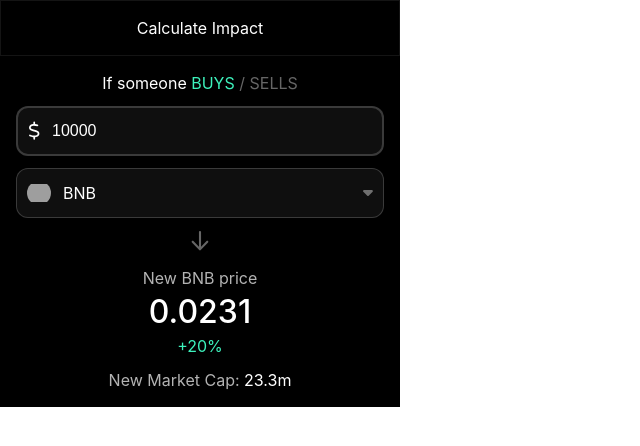
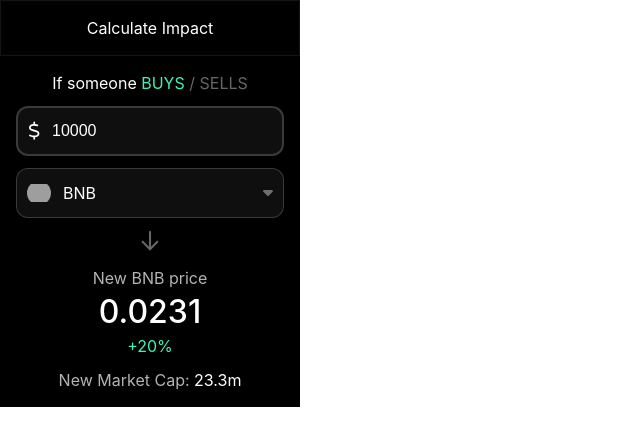
Before and after one commit to elisealcala/sonar-standalone, a React (Create React App) app: page / in a window 1280 px wide. Shown: the top 446 px of the page, without its empty margins (0-640 px from the left). Built offline with nearby package versions, Linux system fonts and the light colour scheme; no server answers; grey boxes are pictures that could not be loaded.

Commit message:
add animation

```diff
--- a/package.json
+++ b/package.json
@@ -40,5 +40,8 @@
       "last 1 firefox version",
       "last 1 safari version"
     ]
+  },
+  "devDependencies": {
+    "sass": "^1.53.0"
   }
 }
--- a/src/components/token-selector/dropdown/dropdown.css
+++ b/src/components/token-selector/dropdown/dropdown.scss
@@ -1,6 +1,8 @@
 .dropdown-container {
   height: 100%;
 }
+
+$total-items: 10;
 
 .dropdown-container .search-container {
   padding: 0.75rem;
@@ -35,4 +37,27 @@
   border-bottom: 2px solid var(--gray-1);
   padding: 0.75rem 0;
   cursor: pointer;
+  animation: fadeIn 0.3s linear;
+  animation-fill-mode: both;
+  position: relative;
 }
+
+@for $i from 1 through $total-items {
+  .list-item:nth-child(#{$i}) {
+    animation-delay: 0.15s * $i;
+  }
+}
+
+@keyframes fadeIn {
+  0% {
+    opacity: 0;
+    top: 50px;
+  }
+  75% {
+    opacity: 0.5;
+    top: 0px;
+  }
+  100% {
+    opacity: 1;
+  }
+}
--- a/src/components/token-selector/dropdown/dropdown.tsx
+++ b/src/components/token-selector/dropdown/dropdown.tsx
@@ -2,7 +2,7 @@
 import Input from "../../input";
 import TokenItem from "../token-item";
 import type { Option } from "../../../feature/impact-calculator/impact-calculator";
-import "./dropdown.css";
+import "./dropdown.scss";
 
 interface IDropdownProps {
   options: Option[];
--- a/src/components/token-selector/token-item/token-item.css
+++ b/src/components/token-selector/token-item/token-item.css
@@ -7,6 +7,7 @@
 .token-item-container .main-text {
   display: flex;
   align-items: center;
+  width: 100%;
 }
 
 .token-item-container img {
@@ -18,7 +19,7 @@
 }
 
 .truncate {
-  width: 250px;
+  width: calc(100% / 2);
   white-space: nowrap;
   overflow: hidden;
   text-overflow: ellipsis;
--- a/src/components/token-selector/token-selector.css
+++ b/src/components/token-selector/token-selector.css
@@ -10,6 +10,10 @@
   cursor: pointer;
 }
 
+.token-value-container .token-item-container {
+  width: calc(100% - 20px);
+}
+
 .token-dropdown {
   position: absolute;
   top: 0;
--- a/src/feature/impact-calculator/impact-calculator.css
+++ b/src/feature/impact-calculator/impact-calculator.css
@@ -4,7 +4,7 @@
   background-color: var(--background);
   color: var(--white);
   position: relative;
-  width: 400px;
+  width: 300px;
 }
 
 .title-container {
--- a/src/feature/impact-calculator/impact-calculator.tsx
+++ b/src/feature/impact-calculator/impact-calculator.tsx
@@ -30,6 +30,7 @@
 
 export const ImpactCalculator = () => {
   const [isBuying, setIsBuying] = useState(true);
+  const [value, setValue] = useState("10000");
   const [tokenSelected, setTokenSelected] = useState<Option>(binanceOption);
 
   return (
@@ -61,10 +62,10 @@
         <Input
           className="input-amount"
           type="number"
-          value="10000"
+          value={value}
           icon="dollar"
           iconSize={12}
-          onChange={() => {}}
+          onChange={(e) => setValue(e.target.value)}
         />
         <TokenSelector
           onClickToken={(option) => setTokenSelected(option)}
```
Also changed, not shown: 1 other file (tests, documents, lock files or other folders).
